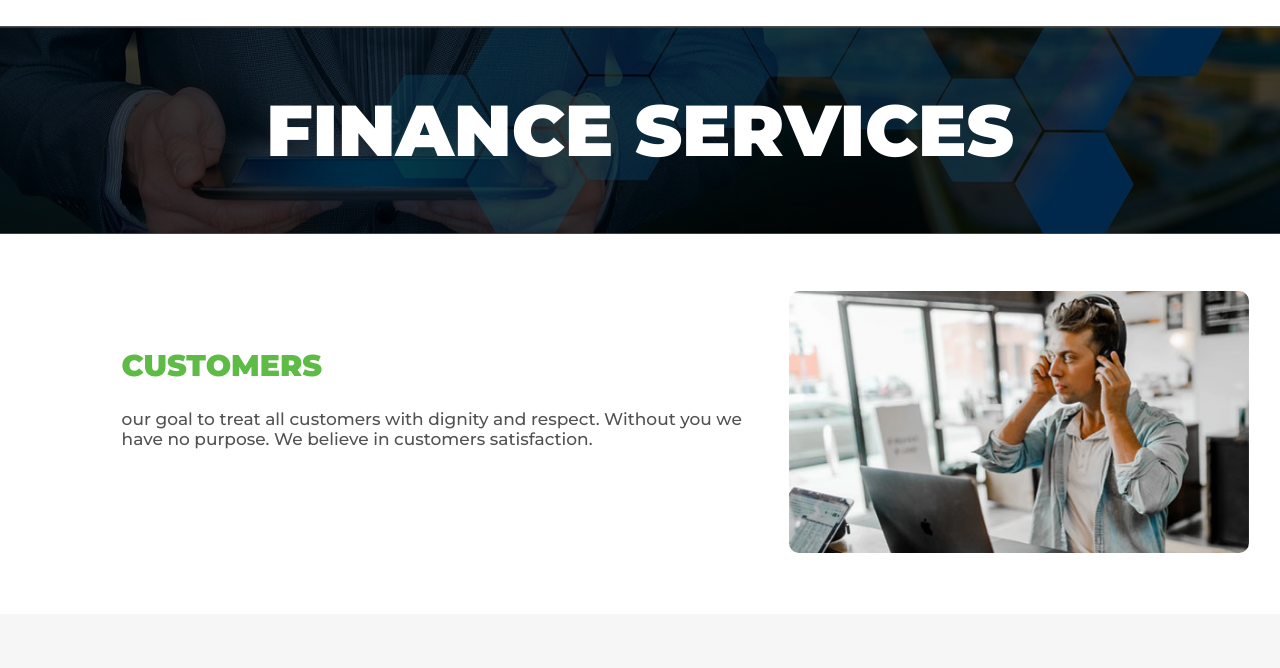
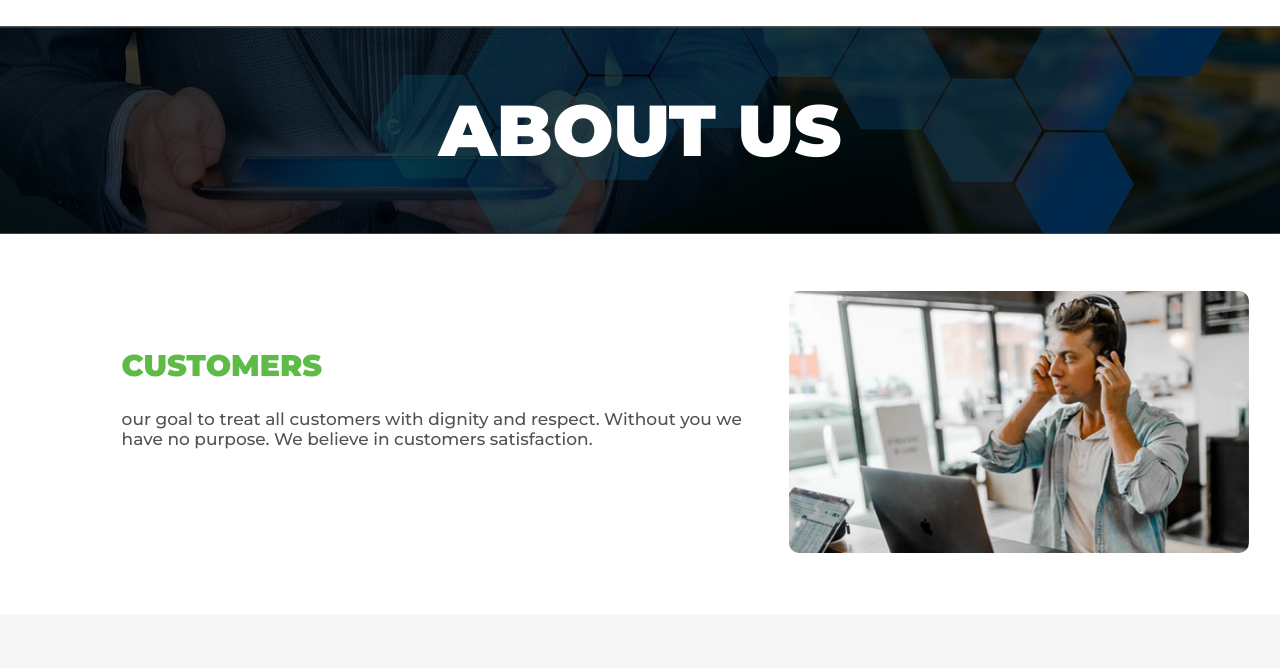
Before and after one commit to Maqsudul/anso_01, a plain HTML site: page aboutus.html in a window 1280 px wide. Shown: the part 104-772 px from the top of the page. Drawn offline with Linux system fonts and the light colour scheme.

Commit message:
Update aboutus.html

```diff
--- a/aboutus.html
+++ b/aboutus.html
@@ -36,7 +36,7 @@
 		<section>
 			<div class="finance">
 				<div class="overlay">
-					<h1>finance services</h1>
+					<h1>about us</h1>
 				</div>
 			</div>
 		</section>
```
